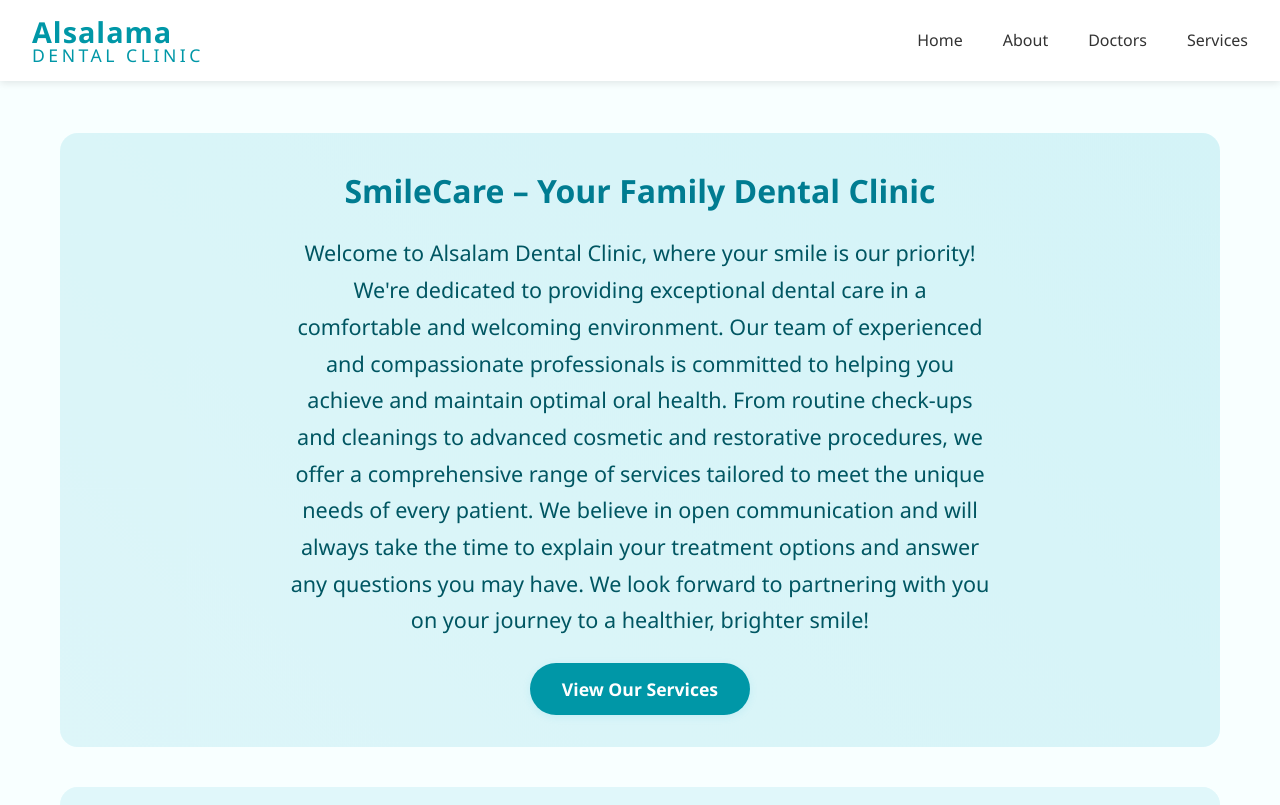
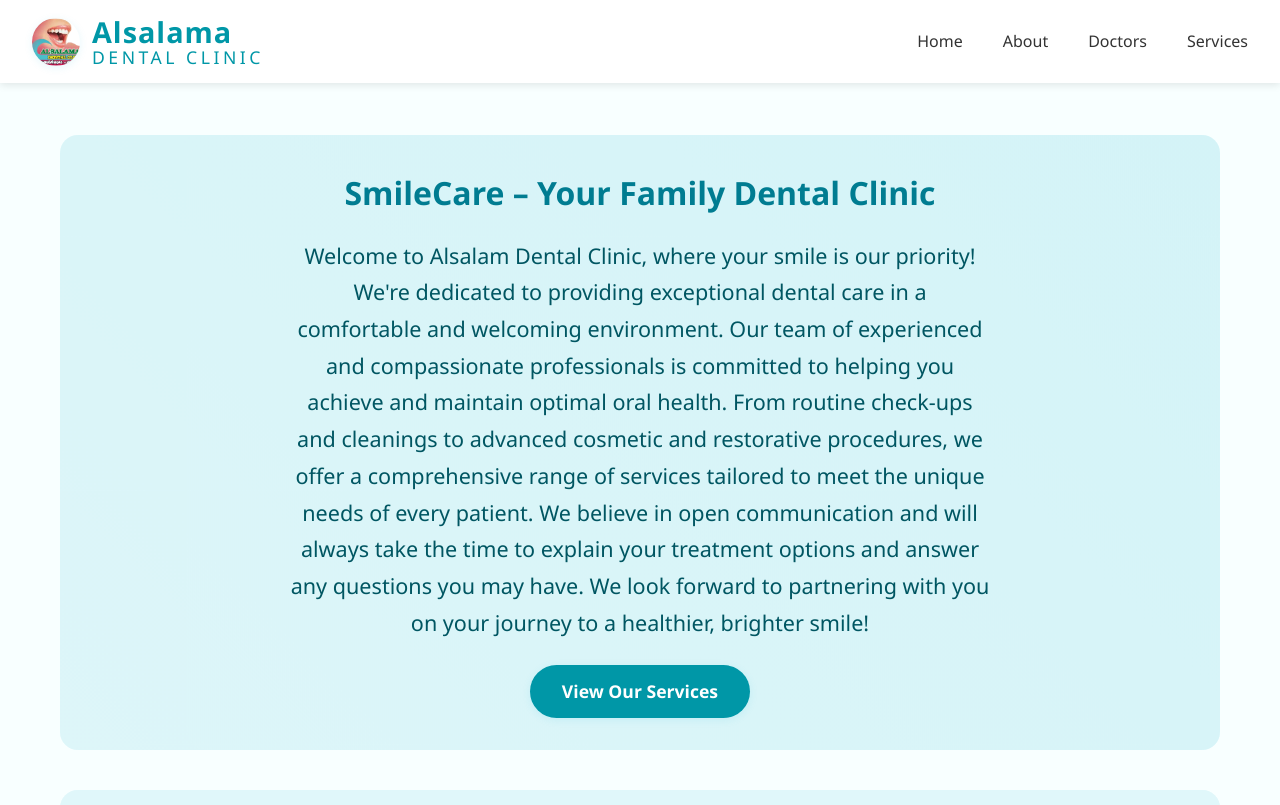
Before and after one commit to AdhlUsman/Alsalmadentalclinicdemo, a plain HTML site: page index.html in a window 1280 px wide. Shown: the top 805 px of the page. Drawn offline with nearby package versions, Linux system fonts and the light colour scheme.

Commit message:
Refactor header logo across all main pages to include an image and adjust layout for improved visual consistency and alignment.

```diff
--- a/css/style.css
+++ b/css/style.css
@@ -51,8 +51,8 @@ body {
 /* Logo styling */
 .nav-logo {
   display: flex;
-  flex-direction: column;
-  align-items: flex-start;
+  flex-direction: row;
+  align-items: center;
   text-decoration: none;
   color: #0097a7;
   font-weight: bold;
@@ -60,6 +60,16 @@ body {
   line-height: 1.1;
   text-align: left;
   z-index: 100;
+}
+
+.nav-logo-img {
+  width: 48px;
+  height: 48px;
+  margin-right: 12px;
+  border-radius: 50%;
+  object-fit: cover;
+  background: #fff;
+  box-shadow: 0 2px 8px rgba(0, 180, 216, 0.10);
 }
 
 .nav-logo .main-text {
--- a/index.html
+++ b/index.html
@@ -11,8 +11,11 @@
 <body>
     <div class="header-container">
         <div class="nav-logo">
-            <span class="main-text">Alsalama</span>
-            <span class="sub-text">Dental Clinic</span>
+            <img src="Images/logo.png" alt="Alsalama Dental Clinic Logo" class="nav-logo-img" style="width:48px;height:48px;margin-right:12px;vertical-align:middle;" />
+            <div style="display:inline-block;vertical-align:middle;">
+                <span class="main-text">Alsalama</span><br/>
+                <span class="sub-text">Dental Clinic</span>
+            </div>
         </div>
 
         <!-- Desktop Navigation Bar -->
```
Also changed, not shown: about.html (+5 -2 lines), doctors.html (+5 -2 lines), services.html (+5 -2 lines).
